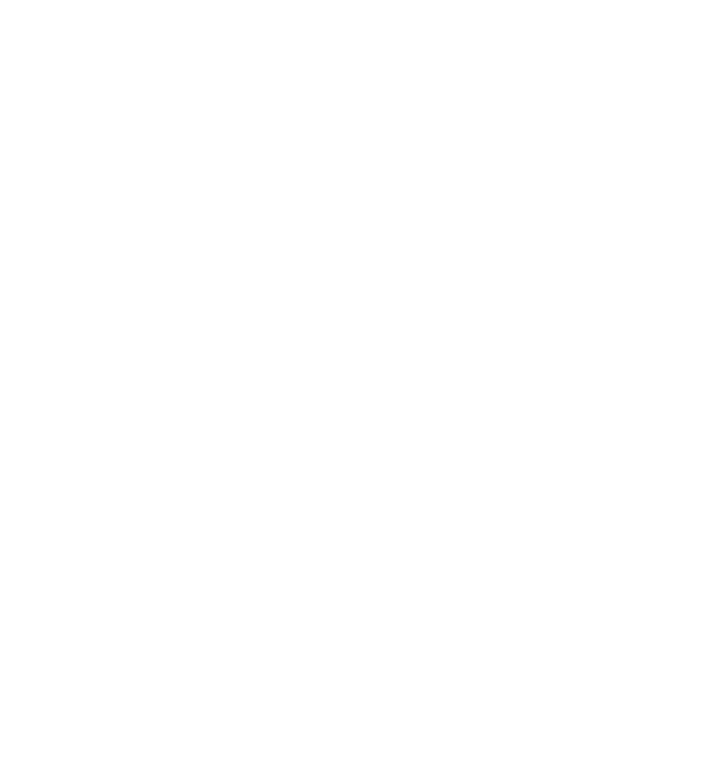
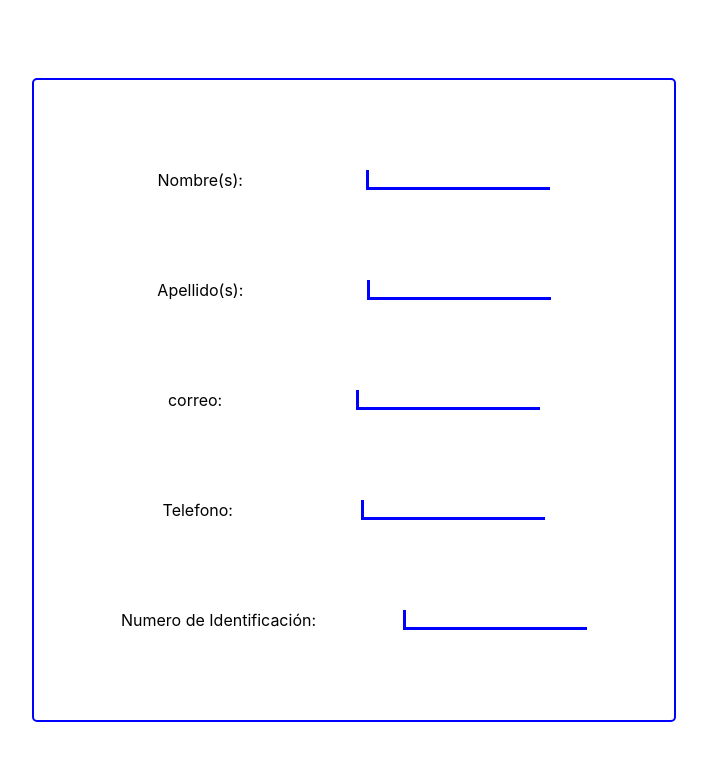
Before and after one commit to ACMUD/modulo-Inscripciones, a React (Create React App) app in the folder inscripciones/: page /SingUp in a window 1280 px wide. Shown: the top 760 px of the page, without its empty margins (286-993 px from the left). Built offline with nearby package versions, Linux system fonts and the light colour scheme.

Commit message:
Added route to SingUp component

```diff
--- a/inscripciones/src/contentApp/contentApp.js
+++ b/inscripciones/src/contentApp/contentApp.js
@@ -1,5 +1,6 @@
 import React from 'react'
 import { BrowserRouter, Route, Switch } from 'react-router-dom'
+import SingUp from './Sing-Up-In/containers/singUp'
 
 class ContentApp extends React.Component {
     constructor(props) {
@@ -13,7 +14,7 @@
         return (
             <BrowserRouter style={{ width: '100vw', height: '100%' }}>
                 <Switch>
-                    <Route exact path='/' Component={null} />
+                    <Route exact path='/SingUp' component={SingUp} />
                 </Switch>
             </BrowserRouter>
         )
```
